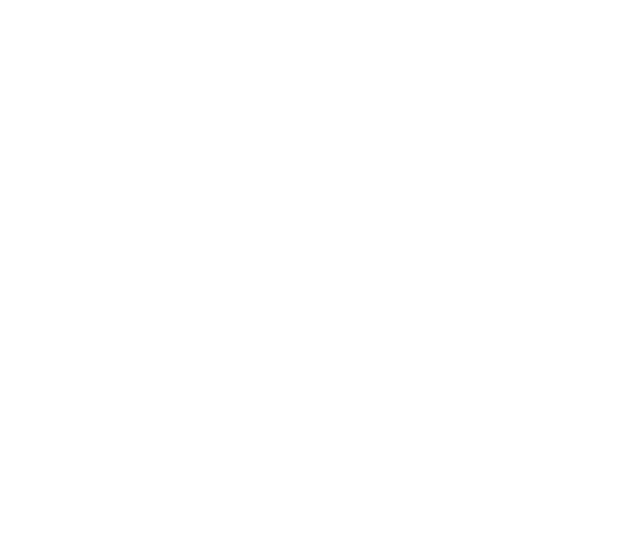
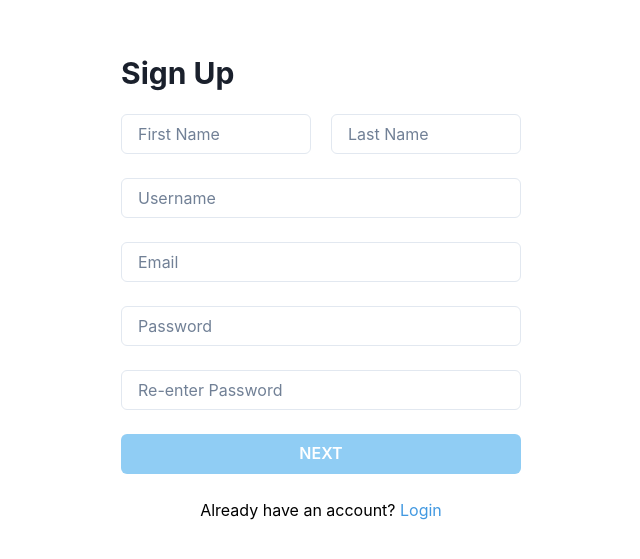
Before and after one commit to lahiru-praveen/DevInsight-Frontend, a React (Vite) app: page /su in a window 1280 px wide. Before the commit this address had no page. Shown: the part 111-670 px from the top of the page, without its empty margins (319-959 px from the left). Built offline with nearby package versions, Linux system fonts and the light colour scheme.

Commit message:
12/03/2024

```diff
--- a/src/App.jsx
+++ b/src/App.jsx
@@ -2,6 +2,8 @@
 import {BrowserRouter, Route, Routes} from "react-router-dom";
 import DashboardMain from "./pages/dashboard/DashboardMain.jsx";
 import CodePreview from "./pages/dashboard/CodePreview.jsx";
+import SignInDemo from "./pages/Login/SignInDemo.jsx";
+import SignUpDemo from "./pages/Login/SignUpDemo.jsx";
 
 
 function App() {
@@ -11,6 +13,8 @@ function App() {
             <Routes>
                 <Route path="/db" element={<DashboardMain/>}/>
                 <Route path="/cp" element={<CodePreview/>}/>
+                <Route path="/si" element={<SignInDemo/>}/>
+                <Route path="/su" element={<SignUpDemo/>}/>
             </Routes>
         </BrowserRouter>
     </>
--- /dev/null
+++ b/src/components/Login/SignIn.jsx
@@ -0,0 +1,80 @@
+
+import React, { useState } from 'react';
+import {
+    Button,
+    FormControl,
+    Flex,
+    Heading,
+    Input,
+    Stack,
+    Text,
+    useColorModeValue,
+} from '@chakra-ui/react';
+
+export default function SignIn() {
+    const [email, setEmail] = useState('');
+    const [password, setPassword] = useState('');
+    const [isFilled, setIsFilled] = useState(false);
+
+    const handleEmailChange = (event) => {
+        setEmail(event.target.value);
+        setIsFilled(email !== '' && password !== '');
+    };
+
+    const handlePasswordChange = (event) => {
+        setPassword(event.target.value);
+        setIsFilled(email !== '' && password !== '');
+    };
+
+    return (
+        <Flex
+            minH={'100vh'}
+            align={'center'}
+            justify={'center'}>
+            <Stack
+                spacing={6}
+                w={'full'}
+                maxW={'md'}
+                bg={useColorModeValue('white', 'gray.700')}
+                rounded={'xl'}
+                p={6}
+                my={12}>
+                <Heading lineHeight={1.1} fontSize={{ base: '2xl', md: '3xl' }}>
+                    Sign In
+                </Heading>
+                <FormControl id="email">
+                    <Input
+                        placeholder="Enter Username or Email "
+                        _placeholder={{ color: 'gray.500' }}
+                        type="email"
+                        value={email}
+                        onChange={handleEmailChange}
+                    />
+                </FormControl>
+                <FormControl id="password">
+                    <Input
+                        placeholder="Password"
+                        _placeholder={{ color: 'gray.500' }}
+                        type="password"
+                        value={password}
+                        onChange={handlePasswordChange}
+                    />
+                </FormControl>
+                <Stack spacing={6}>
+                    <Button
+                        bg={isFilled ? 'blue.500' : 'blue.200'}
+                        color={'white'}
+
+                        >
+                        LOGIN
+                    </Button>
+                </Stack>
+
+                <Text textAlign="center">
+                    <Text as="span" color="black">Create a new account</Text> <br/> <Text as="span" color="black">Forgot password</Text>
+                </Text>
+
+            </Stack>
+        </Flex>
+    );
+}
--- /dev/null
+++ b/src/components/Login/SignUp.jsx
@@ -0,0 +1,141 @@
+import React, { useState } from 'react';
+import {
+    Button,
+    FormControl,
+    Flex,
+    Heading,
+    Input,
+    Stack,
+    Text,
+    useColorModeValue,
+} from '@chakra-ui/react';
+
+export default function SignUp() {
+
+    const [firstName, setFirstName] = useState('');
+    const [lastName, setLastName] = useState('');
+    const [username, setUsername] = useState('');
+    const [email, setEmail] = useState('');
+    const [password, setPassword] = useState('');
+    const [reEnterPassword, setReEnterPassword] = useState('');
+    const [isFilled, setIsFilled] = useState(false);
+
+    const handleFirstNameChange = (event) => {
+        setFirstName(event.target.value);
+        setIsFilled(firstName !== '' && lastName !== '' && username !== '' && email !== '' && password !== '' && reEnterPassword !== '');
+    };
+
+    const handleLastNameChange = (event) => {
+        setLastName(event.target.value);
+        setIsFilled(firstName !== '' && lastName !== '' && username !== '' && email !== '' && password !== '' && reEnterPassword !== '');
+    };
+
+    const handleUsernameChange = (event) => {
+        setUsername(event.target.value);
+        setIsFilled(firstName !== '' && lastName !== '' && username !== '' && email !== '' && password !== '' && reEnterPassword !== '');
+    };
+
+    const handleEmailChange = (event) => {
+        setEmail(event.target.value);
+        setIsFilled(firstName !== '' && lastName !== '' && username !== '' && email !== '' && password !== '' && reEnterPassword !== '');
+    };
+
+    const handlePasswordChange = (event) => {
+        setPassword(event.target.value);
+        setIsFilled(firstName !== '' && lastName !== '' && username !== '' && email !== '' && password !== '' && reEnterPassword !== '');
+    };
+
+    const handleReEnterPasswordChange = (event) => {
+        setReEnterPassword(event.target.value);
+        setIsFilled(firstName !== '' && lastName !== '' && username !== '' && email !== '' && password !== '' && reEnterPassword !== '');
+    };
+
+    return (
+        <Flex
+            minH={'100vh'}
+            align={'center'}
+            justify={'center'}>
+            <Stack
+                spacing={6}
+                w={'full'}
+                maxW={'md'}
+                bg={useColorModeValue('white', 'gray.700')}
+                rounded={'xl'}
+                p={6}
+                my={12}>
+                <Heading lineHeight={1.1} fontSize={{ base: '2xl', md: '3xl' }}>
+                    Sign Up
+                </Heading>
+                <Flex>
+                    <FormControl id="firstName" mr={3} flex={1}>
+                        <Input
+                            placeholder="First Name"
+                            _placeholder={{ color: 'gray.500' }}
+                            type="text"
+                            value={firstName}
+                            onChange={handleFirstNameChange}
+                        />
+                    </FormControl>
+                    <FormControl id="lastName" ml={2} flex={1}>
+                        <Input
+                            placeholder="Last Name"
+                            _placeholder={{ color: 'gray.500' }}
+                            type="text"
+                            value={lastName}
+                            onChange={handleLastNameChange}
+                        />
+                    </FormControl>
+                </Flex>
+                <FormControl id="username">
+                    <Input
+                        placeholder="Username"
+                        _placeholder={{ color: 'gray.500' }}
+                        type="text"
+                        value={username}
+                        onChange={handleUsernameChange}
+                    />
+                </FormControl>
+                <FormControl id="email">
+                    <Input
+                        placeholder="Email"
+                        _placeholder={{ color: 'gray.500' }}
+                        type="email"
+                        value={email}
+                        onChange={handleEmailChange}
+                    />
+                </FormControl>
+                <FormControl id="password">
+                    <Input
+                        placeholder="Password"
+                        _placeholder={{ color: 'gray.500' }}
+                        type="password"
+                        value={password}
+                        onChange={handlePasswordChange}
+                    />
+                </FormControl>
+                <FormControl id="reEnterPassword">
+                    <Input
+                        placeholder="Re-enter Password"
+                        _placeholder={{ color: 'gray.500' }}
+                        type="password"
+                        value={reEnterPassword}
+                        onChange={handleReEnterPasswordChange}
+                    />
+                </FormControl>
+                <Stack spacing={6}>
+                    <Button
+                        bg={isFilled ? 'blue.400' : 'blue.200'}
+                        color={'white'}
+                       // _hover={{bg: isFilled ? 'blue.500' : 'gray.400',}}
+                        >
+                        NEXT
+                    </Button>
+                </Stack>
+                <Text textAlign="center">
+                    <Text as="span" color="black">Already have an account? </Text><Text as="span" color="blue.400">Login</Text>
+                </Text>
+            </Stack>
+
+        </Flex>
+    );
+}
--- /dev/null
+++ b/src/pages/Login/SignInDemo.jsx
@@ -0,0 +1,9 @@
+import SignIn from "../../components/Login/SignIn"
+
+export default function SignInDemo() {
+  return (
+      <>
+        <SignIn/>
+      </>
+  )
+}
--- /dev/null
+++ b/src/pages/Login/SignUpDemo.jsx
@@ -0,0 +1,9 @@
+import SignUp from "../../components/Login/SignUp"
+
+export default function SignUpDemo() {
+  return (
+      <>
+        <SignUp/>
+      </>
+  )
+}
```
